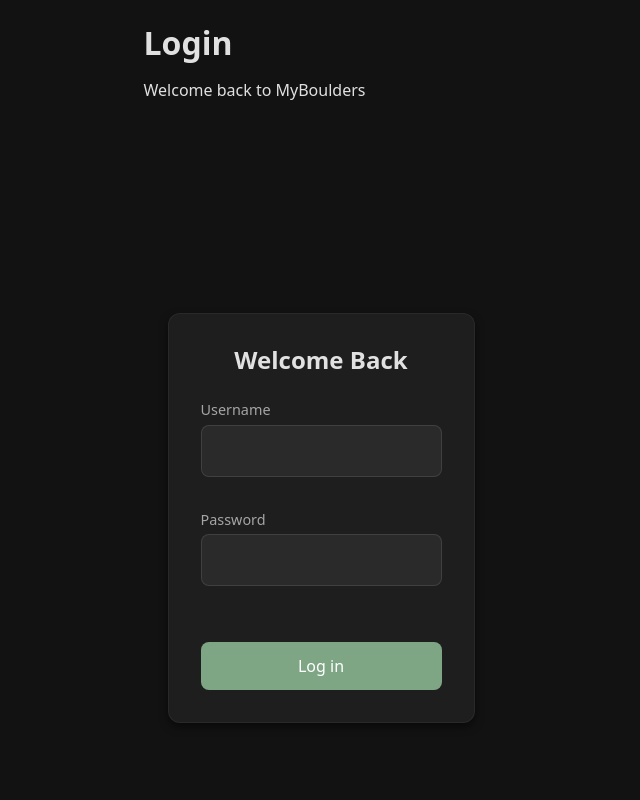
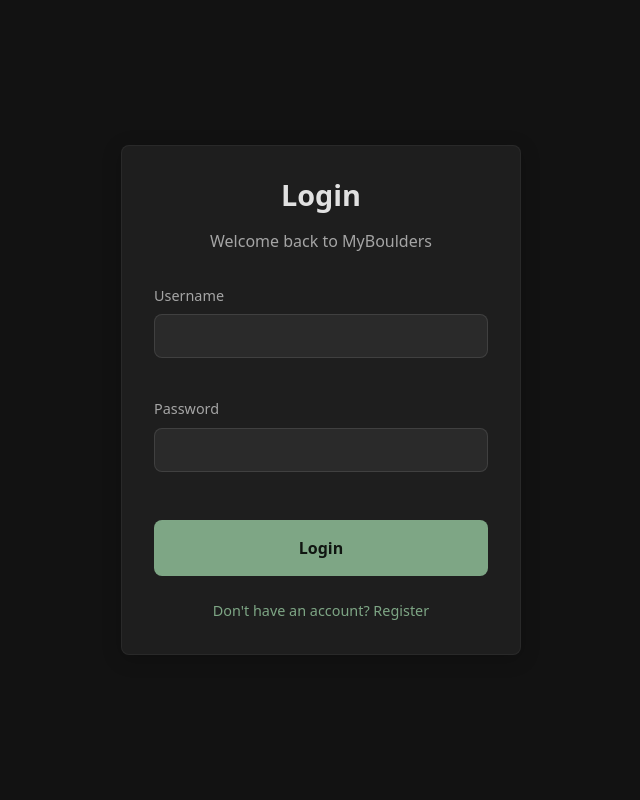
Before and after one commit to OliveTreeDotpng/myboulders-frontend, a React (Vite) app: page /login in a window 1280 px wide. Shown: the top 800 px of the page, without its empty margins (319-959 px from the left). Built offline with nearby package versions, Linux system fonts and the light colour scheme.

Commit message:
Added logout feature and fixed login and register design

```diff
--- a/src/components/LoginForm.jsx
+++ b/src/components/LoginForm.jsx
@@ -1,6 +1,4 @@
 import React, { useState } from 'react';
-import { login } from "../services/authApi";
-import Button from "./Button";
 
 function LoginForm({ onLoginSuccess }) {
   const [formData, setFormData] = useState({
@@ -8,7 +6,6 @@
     password: ''
   });
   const [isSubmitting, setIsSubmitting] = useState(false);
-  const [errorMessage, setErrorMessage] = useState('');
 
   const handleChange = (e) => {
     const { name, value } = e.target;
@@ -18,77 +15,60 @@
   const handleSubmit = async (e) => {
     e.preventDefault();
 
-    const { username, password } = formData;
-
-    if (!username || !password) {
+    if (!formData.username || !formData.password) {
       alert('Please enter both username and password');
       return;
     }
 
     try {
       setIsSubmitting(true);
-      await login({ username, password });
-      setErrorMessage("");
-      if (onLoginSuccess) {
-        onLoginSuccess(formData);
-      }
+      await onLoginSuccess(formData);
     } catch (error) {
       console.error('Login error:', error);
-      setErrorMessage(error.message || 'Login failed');
+      // Error handling is done in the parent component
     } finally {
       setIsSubmitting(false);
     }
   };
 
   return (
-    <div className="auth-container">
     <form className="auth-form" onSubmit={handleSubmit}>
-        <h2>Welcome Back</h2>
-
-        {errorMessage && (
-          <p className="error-text" aria-live="polite">
-            {errorMessage}
-          </p>
-        )}
-
       <div className="form-group">
         <label htmlFor="username">Username</label>
         <input
+          type="text"
           id="username"
-            type="text"
           name="username"
-            className="input"
           value={formData.username}
           onChange={handleChange}
           required
           autoComplete="username"
+          className="input"
         />
       </div>
 
       <div className="form-group">
         <label htmlFor="password">Password</label>
         <input
+          type="password"
           id="password"
-            type="password"
           name="password"
-            className="input"
           value={formData.password}
           onChange={handleChange}
           required
           autoComplete="current-password"
+          className="input"
         />
       </div>
 
-        <Button
+      <button
         type="submit"
-          variant="primary"
+        className="button button-primary"
         disabled={isSubmitting}
-          className="auth-button"
       >
-          {isSubmitting ? "Logging in..." : "Log in"}
-        </Button>
+        {isSubmitting ? 'Logging in...' : 'Login'}
+      </button>
     </form>
-    </div>
   );
 }
 
--- a/src/components/NavBar.jsx
+++ b/src/components/NavBar.jsx
@@ -1,14 +1,53 @@
-import { Link } from "react-router-dom";
+import { Link, useNavigate } from "react-router-dom";
+import { logout } from "../services/authApi";
 
 const NavBar = () => {
+  const navigate = useNavigate();
+
+  const handleLogout = async () => {
+    try {
+      await logout();
+      // Redirect to login page after successful logout
+      navigate("/login");
+    } catch (error) {
+      console.error("Logout failed:", error);
+      // Even if logout fails on server, redirect to login
+      navigate("/login");
+    }
+  };
+
   return (
-    <div style={{ width: '200px', background: '#7ea685', color: 'white', height: '100vh', padding: '1rem' }}>
+    <div style={{ width: '200px', background: '#7ea685', color: 'white', height: '100vh', padding: '1rem', display: 'flex', flexDirection: 'column' }}>
       <h2 style={{ fontSize: '1.5rem', marginBottom: '1rem', color: 'white' }}>MyBoulders</h2>
-      <nav style={{ display: 'flex', flexDirection: 'column', gap: '0.5rem' }}>
+      <nav style={{ display: 'flex', flexDirection: 'column', gap: '0.5rem', flex: '1' }}>
         <Link to="/dashboard" style={{ color: 'white', textDecoration: 'none' }}>MyDashboard</Link>
         <Link to="/sessions" style={{ color: 'white', textDecoration: 'none' }}>Sessions</Link>
         <Link to="/achievements" style={{ color: 'white', textDecoration: 'none' }}>Achievements</Link>
         <Link to="/leaderboard" style={{ color: 'white', textDecoration: 'none' }}>Leaderboard</Link>
+        <Link to="/profile/:id" style={{ color: 'white', textDecoration: 'none' }}>My Profile</Link>
+
+        {/* Add spacer to push the logout button to the bottom */}
+        <div style={{ flex: '1' }}></div>
+
+        {/* Logout button */}
+        <button
+          onClick={handleLogout}
+          style={{
+            background: 'rgba(0, 0, 0, 0.2)',
+            border: 'none',
+            color: 'white',
+            padding: '0.5rem 1rem',
+            borderRadius: '4px',
+            cursor: 'pointer',
+            marginTop: '1rem',
+            textAlign: 'left',
+            display: 'flex',
+            alignItems: 'center',
+            gap: '0.5rem'
+          }}
+        >
+          <span style={{ fontSize: '1.2rem' }}>⟲</span> Logout
+        </button>
       </nav>
     </div>
   );
--- a/src/pages/Login.jsx
+++ b/src/pages/Login.jsx
@@ -2,6 +2,7 @@
 import { useNavigate, useLocation, Link } from "react-router-dom";
 import LoginForm from "../components/LoginForm";
 import { login } from "../services/authApi";
+import "../styles/auth.css"; // Import the auth-specific styles
 
 function Login() {
     const navigate = useNavigate();
@@ -27,7 +28,7 @@
             navigate(from, { replace: true });
         } catch (error) {
             console.error("Login failed:", error);
-            setLoginError(error.response?.data?.error || "Inloggning misslyckades");
+            setLoginError(error.response?.data?.error || "Login failed. Please check your credentials.");
         }
     };
 
--- /dev/null
+++ b/src/styles/auth.css
@@ -0,0 +1,140 @@
+/* Auth-specific styles that won't conflict with global.css */
+.auth-container {
+  min-height: 100vh;
+  display: flex;
+  align-items: center;
+  justify-content: center;
+  padding: 2rem;
+  background-color: var(--color-background);
+}
+
+.auth-card {
+  background-color: var(--color-surface);
+  border-radius: 8px;
+  padding: 2rem;
+  width: 100%;
+  max-width: 400px;
+  box-shadow: 0 4px 20px rgba(0, 0, 0, 0.2);
+  border: 1px solid rgba(255, 255, 255, 0.05);
+}
+
+.auth-card h1 {
+  margin-bottom: 0.5rem;
+  color: var(--color-text-primary);
+  font-size: 1.8rem;
+  text-align: center;
+}
+
+.auth-subtitle {
+  color: var(--color-text-secondary);
+  margin-bottom: 2rem;
+  text-align: center;
+}
+
+.auth-form {
+  display: flex;
+  flex-direction: column;
+  gap: 1.5rem;
+  background-color: transparent;
+  padding: 0;
+  box-shadow: none;
+  max-width: none;
+  border: none;
+  width: 100%;
+}
+
+.auth-form .form-group {
+  margin-bottom: 0;
+}
+
+.auth-form .input {
+  width: 100%;
+  padding: 0.75rem;
+  background-color: var(--color-surface-variant);
+  border: 1px solid rgba(255, 255, 255, 0.1);
+  border-radius: var(--border-radius-md);
+  color: var(--color-text-primary);
+  font-size: 1rem;
+}
+
+.auth-form .form-group label {
+  display: block;
+  margin-bottom: 0.5rem;
+  color: var(--color-text-secondary);
+  font-size: 0.9rem;
+}
+
+.auth-links {
+  margin-top: 1.5rem;
+  text-align: center;
+  font-size: 0.9rem;
+}
+
+.auth-links a {
+  color: var(--color-primary);
+  text-decoration: none;
+}
+
+.auth-links a:hover {
+  text-decoration: underline;
+}
+
+.error-message {
+  background-color: rgba(207, 102, 121, 0.1);
+  color: var(--color-error);
+  padding: 0.75rem;
+  border-radius: var(--border-radius-md);
+  margin-bottom: 1rem;
+  font-size: 0.9rem;
+}
+
+.success-message {
+  background-color: rgba(101, 179, 105, 0.1);
+  color: var(--color-success);
+  padding: 0.75rem;
+  border-radius: var(--border-radius-md);
+  margin-bottom: 1rem;
+  font-size: 0.9rem;
+}
+
+.upload-status {
+  color: var(--color-text-secondary);
+  font-size: 0.9rem;
+  margin-top: 0.5rem;
+}
+
+.image-preview-container {
+  display: flex;
+  flex-direction: column;
+  align-items: center;
+  gap: 0.5rem;
+  margin-top: 0.5rem;
+}
+
+.image-preview {
+  border-radius: 50%;
+  object-fit: cover;
+  border: 2px solid var(--color-primary);
+}
+
+/* Override button styles to prevent conflicts */
+.auth-form .button {
+  width: 100%;
+  margin-top: 0.5rem;
+}
+
+.auth-form .button-small {
+  width: auto;
+  font-size: 0.8rem;
+  padding: 0.25rem 0.5rem;
+}
+
+@media (max-width: 480px) {
+  .auth-card {
+    padding: 1.5rem;
+  }
+
+  .auth-card h1 {
+    font-size: 1.5rem;
+  }
+}
--- a/src/styles/global.css
+++ b/src/styles/global.css
@@ -259,71 +259,3 @@
   margin: 1rem 0;
   border: 1px solid rgba(10, 78, 36, 0.2);
 }
-
-/* Auth Form Layout */
-.auth-container {
-  min-height: 100vh;
-  display: flex;
-  align-items: center;
-  justify-content: center;
-  padding: var(--space-4);
-  background-color: var(--color-background);
-}
-
-.auth-form {
-  width: 100%;
-  max-width: 400px;
-  padding: var(--space-5);
-  background-color: var(--color-surface);
-  border-radius: var(--border-radius-lg);
-  box-shadow: var(--box-shadow-md);
-  border: 1px solid rgba(255, 255, 255, 0.05);
-}
-
-.auth-form h2 {
-  margin-bottom: var(--space-4);
-  text-align: center;
-  color: var(--color-text-primary);
-}
-
-.form-group {
-  margin-bottom: var(--space-4);
-}
-
-.form-group label {
-  display: block;
-  margin-bottom: var(--space-2);
-  color: var(--color-text-secondary);
-  font-size: 0.9rem;
-}
-
-.auth-form .input {
-  width: 100%;
-  padding: var(--space-3);
-  background-color: var(--color-surface-variant);
-  border: 1px solid rgba(255, 255, 255, 0.1);
-  border-radius: var(--border-radius-md);
-  color: var(--color-text-primary);
-  font-size: 1rem;
-  transition: all var(--transition-normal);
-}
-
-.auth-form .input:focus {
-  outline: none;
-  border-color: var(--color-primary);
-  box-shadow: 0 0 0 2px rgba(126, 166, 133, 0.2);
-}
-
-.auth-button {
-  width: 100%;
-  margin-top: var(--space-4);
-}
-
-.error-text {
-  color: var(--color-error);
-  background-color: rgba(207, 102, 121, 0.1);
-  padding: var(--space-3);
-  border-radius: var(--border-radius-md);
-  margin-bottom: var(--space-4);
-  font-size: 0.9rem;
-}
```
Lines whose indentation alone changed are shown as unchanged.
